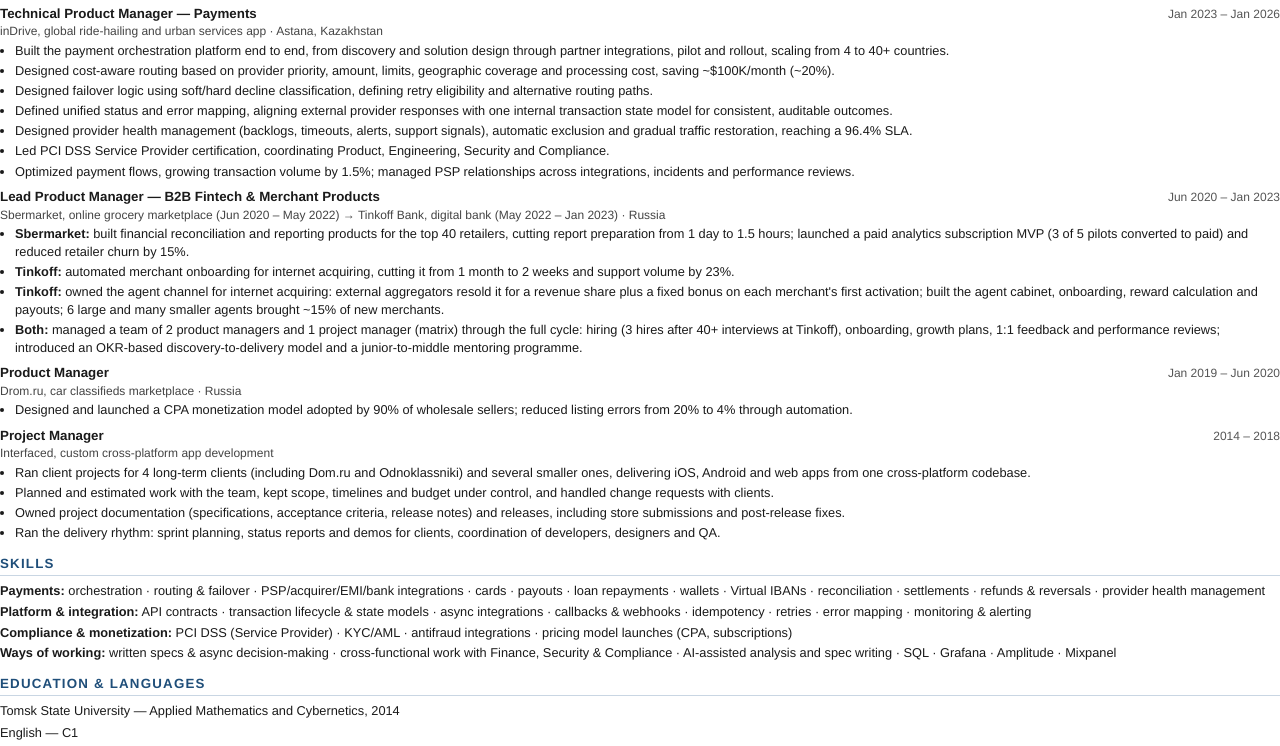
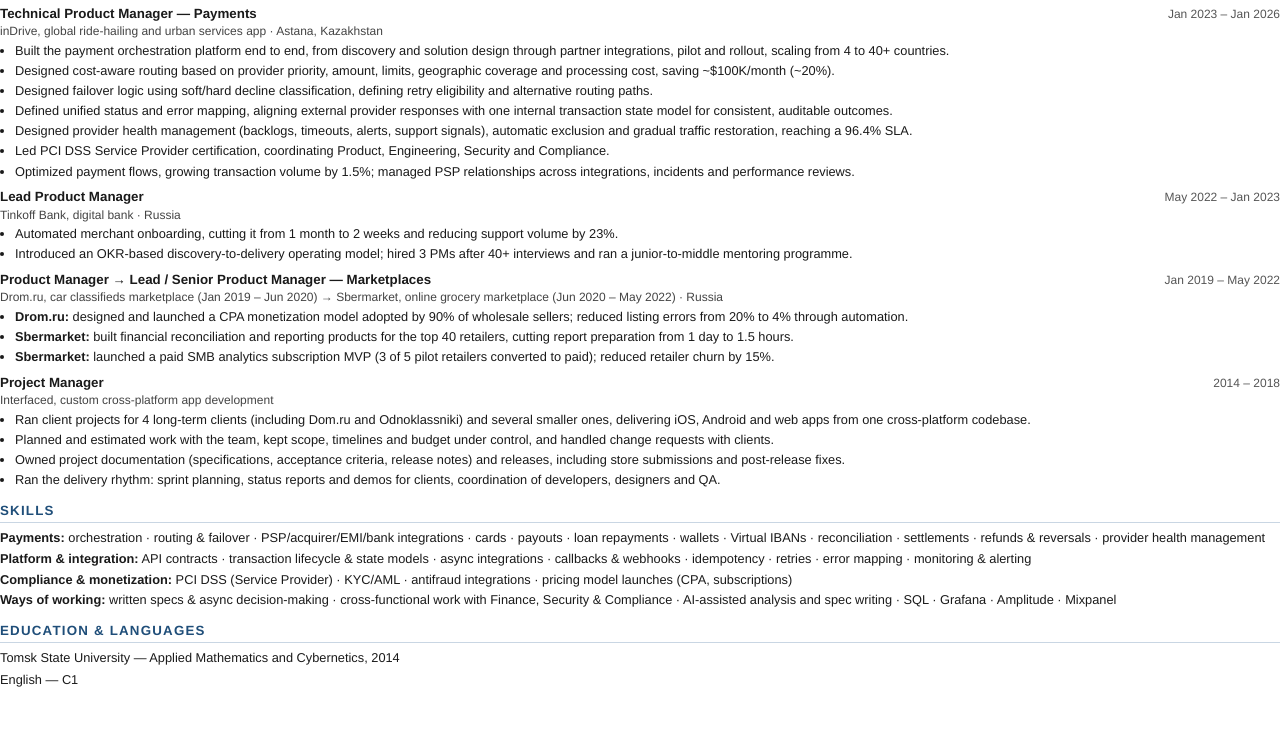
Before and after one commit to katedeys/job-scout, a plain HTML site: page tailored/Kate_Deys_TechPM_experimental_source.html in a window 1280 px wide. Shown: the part 714-1460 px from the top of the page. After the commit the page ends 1407 px from the top, so only its background shows below. Drawn offline with Linux system fonts and the light colour scheme.

Commit message:
CV experimental: normal TechPM with Drom → Sbermarket grouped
Co-Authored-By: Claude Opus 5.5 <noreply@anthropic.com>

```diff
--- a/tailored/Kate_Deys_TechPM_experimental_source.html
+++ b/tailored/Kate_Deys_TechPM_experimental_source.html
@@ -82,21 +82,21 @@
 </div>
 
 <div class="job">
-  <div class="job-head"><span class="role">Lead Product Manager — B2B Fintech &amp; Merchant Products</span><span class="dates">Jun 2020 – Jan 2023</span></div>
-  <div class="company">Sbermarket, online grocery marketplace (Jun 2020 – May 2022) → Tinkoff Bank, digital bank (May 2022 – Jan 2023) · Russia</div>
+  <div class="job-head"><span class="role">Lead Product Manager</span><span class="dates">May 2022 – Jan 2023</span></div>
+  <div class="company">Tinkoff Bank, digital bank · Russia</div>
   <ul>
-    <li><b>Sbermarket:</b> built financial reconciliation and reporting products for the top 40 retailers, cutting report preparation from 1 day to 1.5 hours; launched a paid analytics subscription MVP (3 of 5 pilots converted to paid) and reduced retailer churn by 15%.</li>
-    <li><b>Tinkoff:</b> automated merchant onboarding for internet acquiring, cutting it from 1 month to 2 weeks and support volume by 23%.</li>
-    <li><b>Tinkoff:</b> owned the agent channel for internet acquiring: external aggregators resold it for a revenue share plus a fixed bonus on each merchant&#39;s first activation; built the agent cabinet, onboarding, reward calculation and payouts; 6 large and many smaller agents brought ~15% of new merchants.</li>
-    <li><b>Both:</b> managed a team of 2 product managers and 1 project manager (matrix) through the full cycle: hiring (3 hires after 40+ interviews at Tinkoff), onboarding, growth plans, 1:1 feedback and performance reviews; introduced an OKR-based discovery-to-delivery model and a junior-to-middle mentoring programme.</li>
+    <li>Automated merchant onboarding, cutting it from 1 month to 2 weeks and reducing support volume by 23%.</li>
+    <li>Introduced an OKR-based discovery-to-delivery operating model; hired 3 PMs after 40+ interviews and ran a junior-to-middle mentoring programme.</li>
   </ul>
 </div>
 
 <div class="job">
-  <div class="job-head"><span class="role">Product Manager</span><span class="dates">Jan 2019 – Jun 2020</span></div>
-  <div class="company">Drom.ru, car classifieds marketplace · Russia</div>
+  <div class="job-head"><span class="role">Product Manager → Lead / Senior Product Manager — Marketplaces</span><span class="dates">Jan 2019 – May 2022</span></div>
+  <div class="company">Drom.ru, car classifieds marketplace (Jan 2019 – Jun 2020) → Sbermarket, online grocery marketplace (Jun 2020 – May 2022) · Russia</div>
   <ul>
-    <li>Designed and launched a CPA monetization model adopted by 90% of wholesale sellers; reduced listing errors from 20% to 4% through automation.</li>
+    <li><b>Drom.ru:</b> designed and launched a CPA monetization model adopted by 90% of wholesale sellers; reduced listing errors from 20% to 4% through automation.</li>
+    <li><b>Sbermarket:</b> built financial reconciliation and reporting products for the top 40 retailers, cutting report preparation from 1 day to 1.5 hours.</li>
+    <li><b>Sbermarket:</b> launched a paid SMB analytics subscription MVP (3 of 5 pilot retailers converted to paid); reduced retailer churn by 15%.</li>
   </ul>
 </div>
 
```
Also changed, not shown: tailored/cv_experimental.html (+9 -9 lines), 1 other file.
